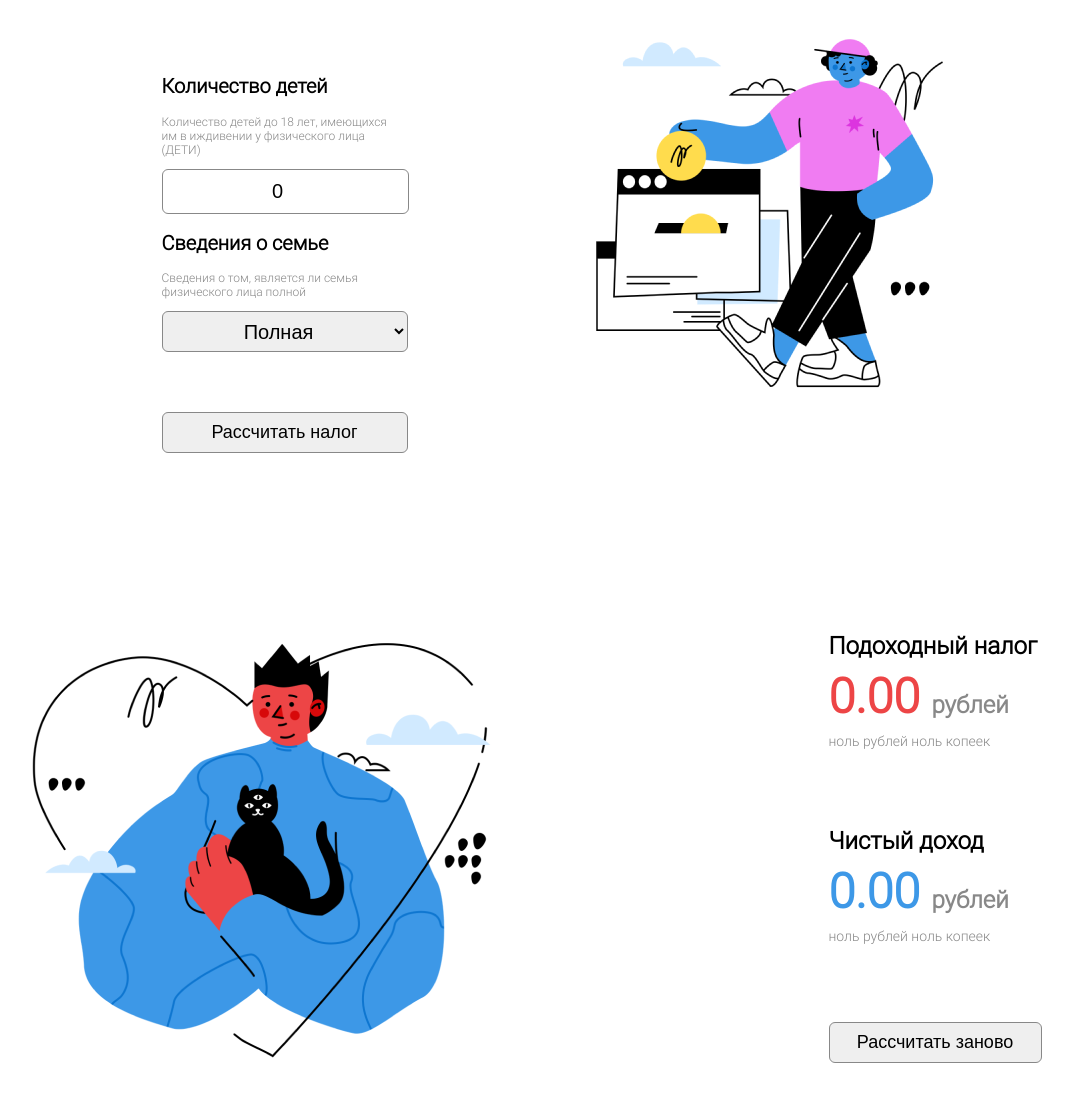
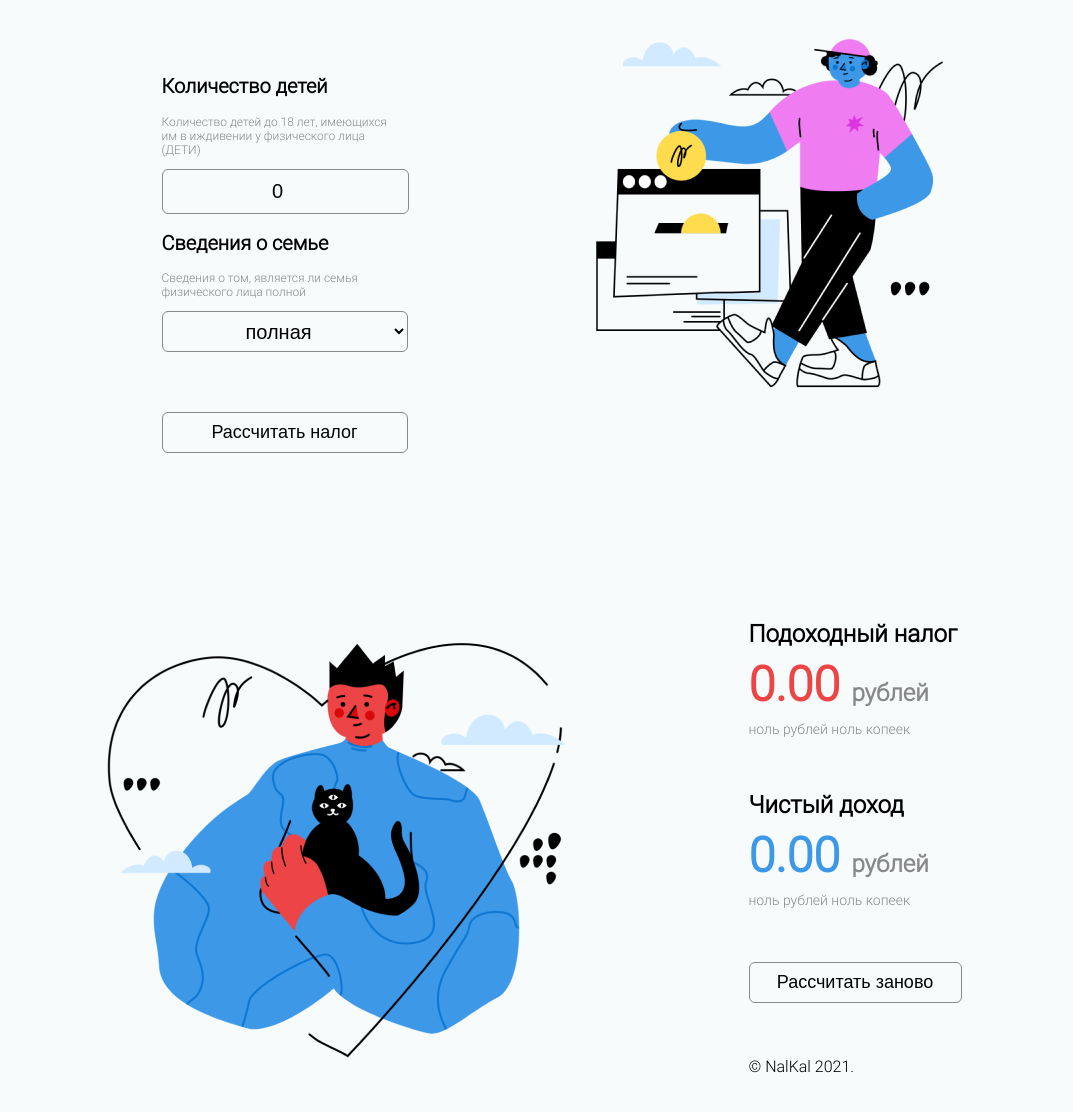
Before and after one commit to Nekmore/calculator, a plain HTML site: page index.html in a window 1280 px wide. Shown: the part 406-1518 px from the top of the page, without its empty margins (116-1189 px from the left). Drawn offline with nearby package versions, Linux system fonts and the light colour scheme; a web font is replaced by a local one.

Commit message:
Clalculator

```diff
--- a/css/main.css
+++ b/css/main.css
@@ -107,13 +107,12 @@
 
 
 .calculated {
-	max-width: 1035px;
+	max-width: 875px;
 	margin: 100px auto 0 auto;
 	display: grid;
 	grid-template-areas:
-		"img3 data_calculated"
-		". button_reload";
-	grid-template-rows: 1fr 0.2fr;
+		"img3 data_calculated";
+	grid-template-rows: 1fr;
   	grid-template-columns: 1fr 1fr;
 	grid-gap: 5px;
 	justify-items: center;
@@ -126,7 +125,7 @@
 
 .data_calculated {
 	max-width: 430px;
-	height: 100%;
+	height: 510px;
 	grid-area: data_calculated;
 	justify-self: end;
 	display: flex;
--- a/css/style.css
+++ b/css/style.css
@@ -12,9 +12,11 @@ body {
 	margin: 0;
 	padding: 0;
 	font-family: Roboto;
+	background: #F7FBFC;
 }
 
 
 input, select, button {
 	outline: none;
+	background: none;
 }
--- a/index.html
+++ b/index.html
@@ -39,8 +39,8 @@
                     <h2>Сведения о семье</h2>
                     <p>Сведения о том, является ли семья физического лица полной</p>
                     <select name="family" v-model="fam">
-                        <option value="t">Полная</option>
-                        <option value="f">Неполная</option>
+                        <option value="t">полная</option>
+                        <option value="f">неполная</option>
                     </select>
                 </div>
             </div>
@@ -70,6 +70,9 @@
                 <div class="button_reload" id="button_reload">
                     <button type="button" v-scroll-to="'.data_for_calculation'" v-on:click="reload_calc()">Рассчитать заново <i class="ci-refresh"></i></button>
                 </div>
+                <div>
+                    © NalKal 2021.
+                </div>
             </div>
         </div>
     </main>
--- a/js/script.js
+++ b/js/script.js
@@ -83,14 +83,17 @@ window.onload = function () {
         }
       },
       rublesInc: function() {
-        this.incRubles = rubles(this.inc)
-        copRubles = this.incRubles.split(' ').pop()
-        if (this.inc == 0) {
+        console.log(this.inc)
+        if (this.inc <= 0) {
           this.incRubles = "ноль рублей ноль копеек"
-        } else if (this.pennyI() == 0) {
+        }
+        else if (this.pennyI() == 0) {
+          this.incRubles = rubles(this.inc)
           this.incRubles = this.incRubles.replace(/[0-9].*/, '') + "ноль копеек"
-        } else {
+        }
+        else {
           this.incRubles = rubles(this.inc)
+          copRubles = this.incRubles.split(' ').pop()
           let incRub = this.incRubles.replace(/[0-9].*/, '')
 
           let incCop = rubles(this.pennyI()).replace(/руб.*/, '')
@@ -116,14 +119,14 @@ window.onload = function () {
         }
 
 
-        this.netIncRubles = rubles(this.netInc)
-        netCopRubles = this.netIncRubles.split(' ').pop()
-        if (this.netIncRubles == 0) {
+        if (this.netInc <= 0) {
           this.netIncRubles = "ноль рублей ноль копеек"
         } else if (this.pennyN() == 0) {
+          this.netIncRubles = rubles(this.netInc)
           this.netIncRubles = this.netIncRubles.replace(/[0-9].*/, '') + "ноль копеек"
         } else {
           this.netIncRubles = rubles(this.netInc)
+          netCopRubles = this.netIncRubles.split(' ').pop()
           let netIncRub = this.netIncRubles.replace(/[0-9].*/, '')
 
           let netIncCop = rubles(this.pennyN()).replace(/руб.*/, '')
```
